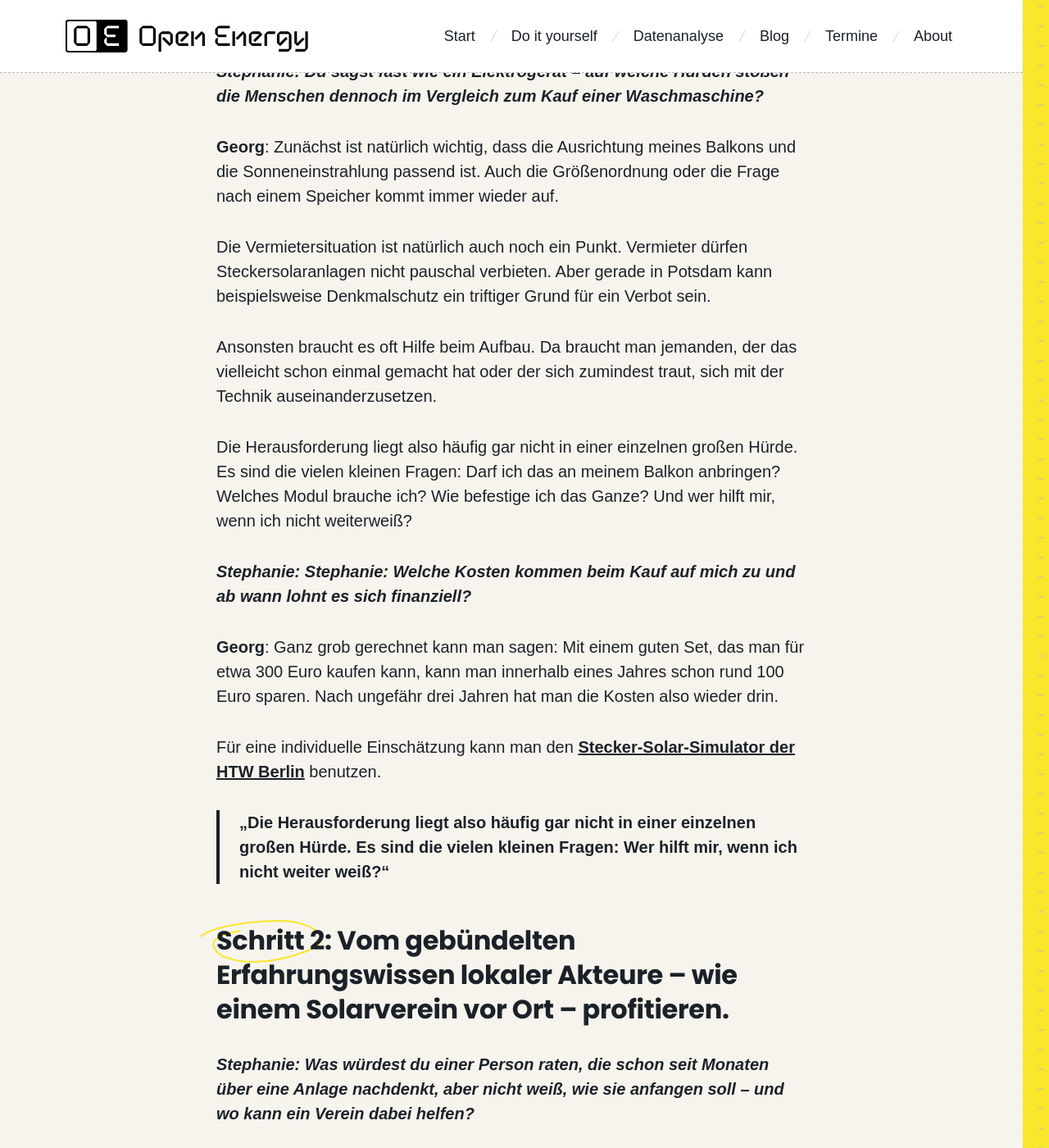
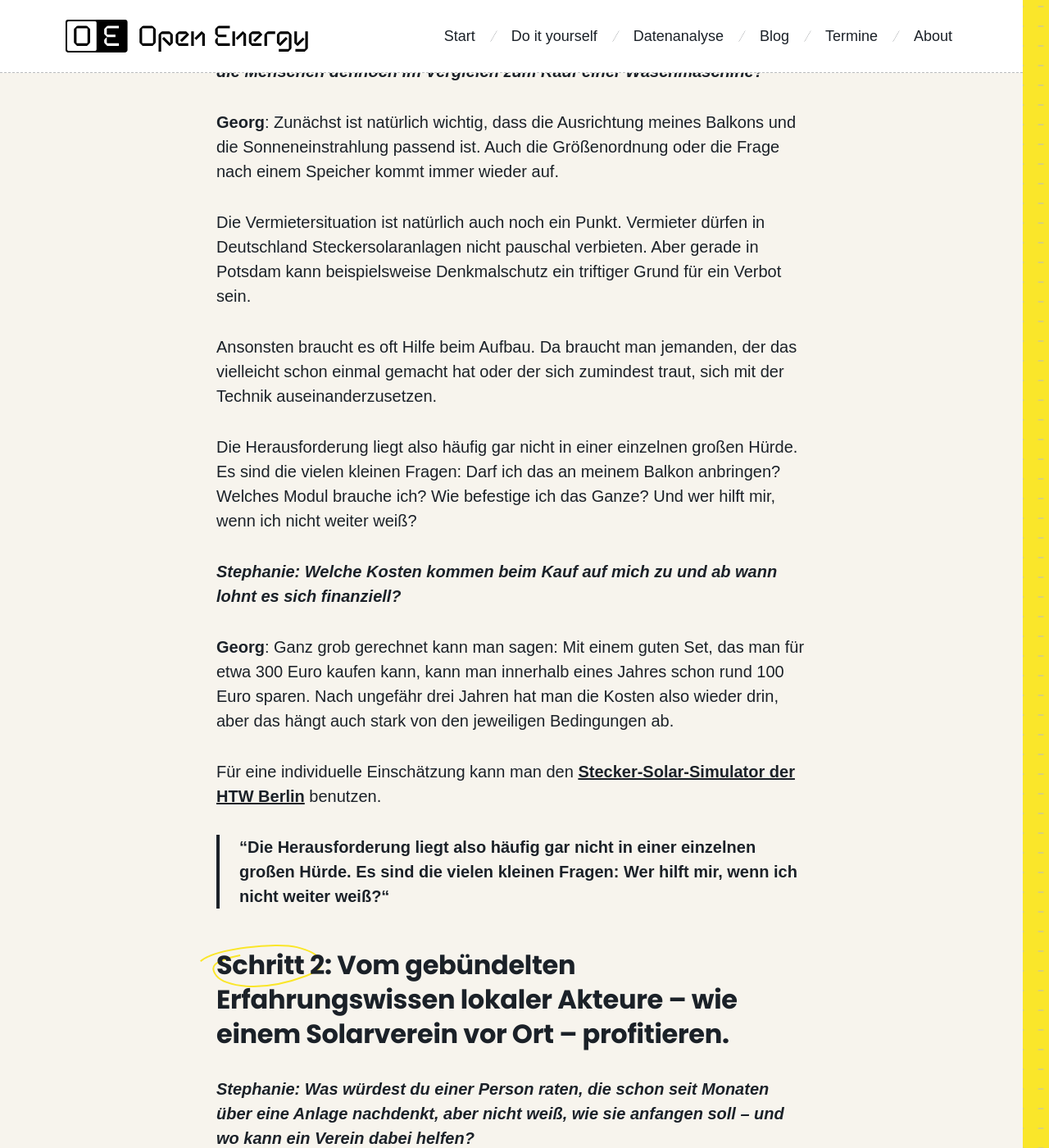
Before and after one commit to okfde/open-energy, a Jekyll site: the page built from _blog/interview-solarverein.md, in a window 1280 px wide and 1400 px high, scrolled down 2523 px. Shown: the whole window at 82% size. Built offline with Jekyll 4.4.1, drawn with Linux system fonts in a browser that asks for light colours; some web fonts are replaced; some of the changed text lies outside the part shown.

Commit message:
Update interview-solarverein.md

```diff
--- a/_blog/interview-solarverein.md
+++ b/_blog/interview-solarverein.md
@@ -34,19 +34,19 @@
 
 **Georg**: Zunächst ist natürlich wichtig, dass die Ausrichtung meines Balkons und die Sonneneinstrahlung passend ist. Auch die Größenordnung oder die Frage nach einem Speicher kommt immer wieder auf.
 
-Die Vermietersituation ist natürlich auch noch ein Punkt. Vermieter dürfen Steckersolaranlagen nicht pauschal verbieten. Aber gerade in Potsdam kann beispielsweise Denkmalschutz ein triftiger Grund für ein Verbot sein.
+Die Vermietersituation ist natürlich auch noch ein Punkt. Vermieter dürfen in Deutschland Steckersolaranlagen nicht pauschal verbieten. Aber gerade in Potsdam kann beispielsweise Denkmalschutz ein triftiger Grund für ein Verbot sein.
 
 Ansonsten braucht es oft Hilfe beim Aufbau. Da braucht man jemanden, der das vielleicht schon einmal gemacht hat oder der sich zumindest traut, sich mit der Technik auseinanderzusetzen.
 
-Die Herausforderung liegt also häufig gar nicht in einer einzelnen großen Hürde. Es sind die vielen kleinen Fragen: Darf ich das an meinem Balkon anbringen? Welches Modul brauche ich? Wie befestige ich das Ganze? Und wer hilft mir, wenn ich nicht weiterweiß?
+Die Herausforderung liegt also häufig gar nicht in einer einzelnen großen Hürde. Es sind die vielen kleinen Fragen: Darf ich das an meinem Balkon anbringen? Welches Modul brauche ich? Wie befestige ich das Ganze? Und wer hilft mir, wenn ich nicht weiter weiß?
 
-***Stephanie: Stephanie: Welche Kosten kommen beim Kauf auf mich zu und ab wann lohnt es sich finanziell?***
+***Stephanie: Welche Kosten kommen beim Kauf auf mich zu und ab wann lohnt es sich finanziell?***
 
-**Georg**: Ganz grob gerechnet kann man sagen: Mit einem guten Set, das man für etwa 300 Euro kaufen kann, kann man innerhalb eines Jahres schon rund 100 Euro sparen. Nach ungefähr drei Jahren hat man die Kosten also wieder drin.
+**Georg**: Ganz grob gerechnet kann man sagen: Mit einem guten Set, das man für etwa 300 Euro kaufen kann, kann man innerhalb eines Jahres schon rund 100 Euro sparen. Nach ungefähr drei Jahren hat man die Kosten also wieder drin, aber das hängt auch stark von den jeweiligen Bedingungen ab.
 
 Für eine individuelle Einschätzung kann man den **[Stecker-Solar-Simulator der HTW Berlin](https://solar.htw-berlin.de/rechner/stecker-solar-simulator/)** benutzen.
 
-> **„Die Herausforderung liegt also häufig gar nicht in einer einzelnen großen Hürde. Es sind die vielen kleinen Fragen:  Wer hilft mir, wenn ich nicht weiter weiß?“**
+> **"Die Herausforderung liegt also häufig gar nicht in einer einzelnen großen Hürde. Es sind die vielen kleinen Fragen:  Wer hilft mir, wenn ich nicht weiter weiß?“**
 
 
 ### Schritt 2: Vom gebündelten Erfahrungswissen lokaler Akteure – wie einem Solarverein vor Ort – profitieren.
@@ -58,7 +58,6 @@
 Genau diese Kleinteiligkeit prägt auch die Arbeit des Potsdamer Solarvereins. Kein Balkon ist gleich und keine Ausgangssituation identisch. Was wir jetzt auf dieser Basis machen, ist, die ganzen Dinge zu sammeln, die an uns herangetragen wurden. So versuchen wir, Strukturen und Gemeinsamkeiten zu erkennen – und Erfahrungen aus einzelnen Projekten für andere nutzbar zu machen.
 
 So wird der Verein gewissermaßen zum Übersetzer zwischen Technik, Alltag und den individuellen Fragen der Menschen
-
 
 <figure class="article-figure">
   <img src="{{ '/assets/images/photos/blog/solarverein-2.jpg' | relative_url }}" alt="">
@@ -78,7 +77,7 @@
 
 <div class="pull-quote">
   <img src="{{ '/assets/images/icons/icon-quote.svg' | relative_url }}" alt="">
-  <p>„Die Vermieter sollten nicht denken: „Huch, da kommt schon wieder jemand vorbei, und was will der denn Besonderes?“, sondern es sollte für die Vermieter eigentlich ganz normal sein.“</p>
+  <p>Die Vermieter sollten nicht denken: „Huch, da kommt schon wieder jemand vorbei, und was will der denn Besonderes?“, sondern es sollte für die Vermieter eigentlich ganz normal sein.“</p>
 </div>
 
 ***Stephanie: Was müsste sich verändern, damit noch viel mehr Menschen Balkonsolar nutzen?***
```
Also changed, not shown: other parts of _blog/interview-solarverein.md (+2 -2 lines).
